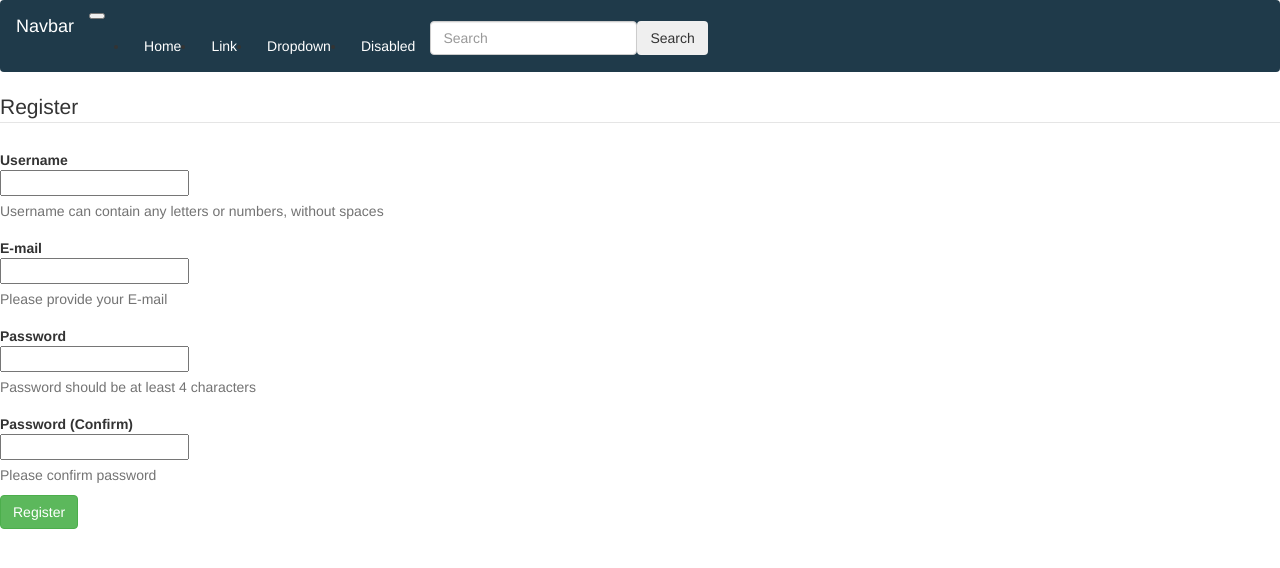
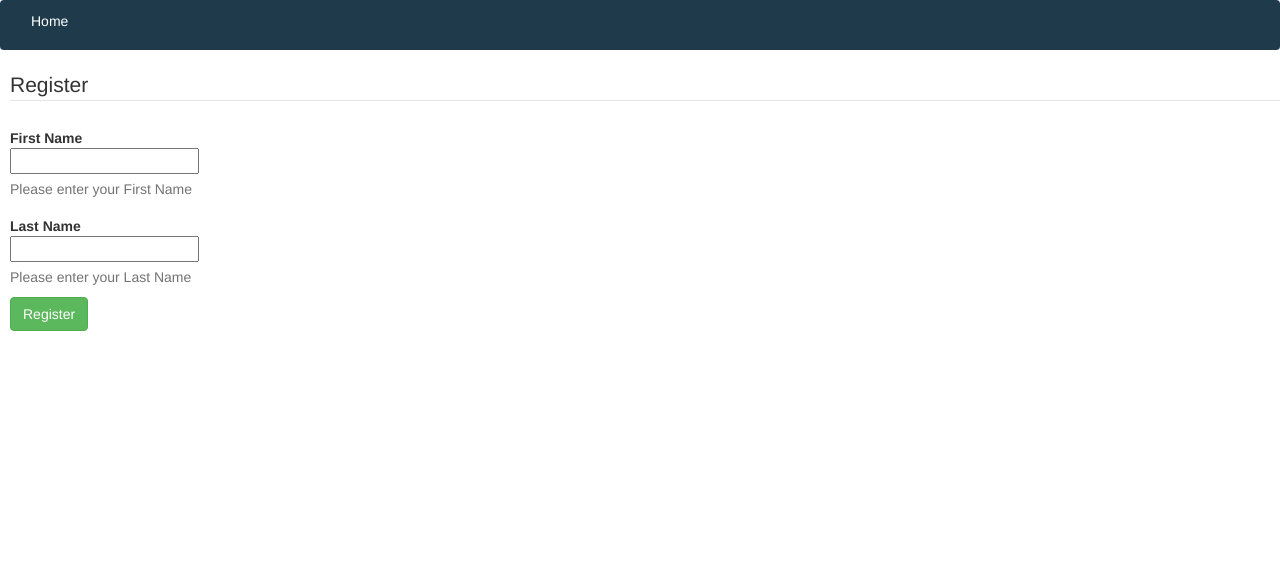
Before and after one commit to bbarclay28/328Project, an Angular app: page /registration in a window 1280 px wide. Shown: the top 568 px of the page. Built offline with nearby package versions, Linux system fonts and the light colour scheme.

Commit message:
Added First Name and Last Name input fields

```diff
--- a/src/app/registration/registration.component.html
+++ b/src/app/registration/registration.component.html
@@ -5,44 +5,14 @@
   <meta charset="utf-8">
   <meta name="viewport" content="width=device-width, initial-scale=1">
   <link rel="stylesheet" href="https://maxcdn.bootstrapcdn.com/bootstrap/3.4.1/css/bootstrap.min.css">
+  <link rel="stylesheet" href=".\registration.component.less">
   <script src="https://ajax.googleapis.com/ajax/libs/jquery/3.7.1/jquery.min.js"></script>
   <script src="https://maxcdn.bootstrapcdn.com/bootstrap/3.4.1/js/bootstrap.min.js"></script>
 </head>
 <body>
-
     <nav class="navbar navbar-expand-lg navbar-light bg-light">
-        <a class="navbar-brand" href="#">Navbar</a>
-        <button class="navbar-toggler" type="button" data-toggle="collapse" data-target="#navbarSupportedContent" aria-controls="navbarSupportedContent" aria-expanded="false" aria-label="Toggle navigation">
-          <span class="navbar-toggler-icon"></span>
-        </button>
-
         <div class="collapse navbar-collapse" id="navbarSupportedContent">
-          <ul class="navbar-nav mr-auto">
-            <li class="nav-item active">
               <a class="nav-link" href="#">Home <span class="sr-only">(current)</span></a>
-            </li>
-            <li class="nav-item">
-              <a class="nav-link" href="#">Link</a>
-            </li>
-            <li class="nav-item dropdown">
-              <a class="nav-link dropdown-toggle" href="#" id="navbarDropdown" role="button" data-toggle="dropdown" aria-haspopup="true" aria-expanded="false">
-                Dropdown
-              </a>
-              <div class="dropdown-menu" aria-labelledby="navbarDropdown">
-                <a class="dropdown-item" href="#">Action</a>
-                <a class="dropdown-item" href="#">Another action</a>
-                <div class="dropdown-divider"></div>
-                <a class="dropdown-item" href="#">Something else here</a>
-              </div>
-            </li>
-            <li class="nav-item">
-              <a class="nav-link disabled" href="#">Disabled</a>
-            </li>
-          </ul>
-          <form class="form-inline my-2 my-lg-0">
-            <input class="form-control mr-sm-2" type="search" placeholder="Search" aria-label="Search">
-            <button class="btn btn-outline-success my-2 my-sm-0" type="submit">Search</button>
-          </form>
         </div>
       </nav>
 
@@ -52,38 +22,21 @@
       <legend class="">Register</legend>
     </div>
     <div class="control-group">
-      <!-- Username -->
-      <label class="control-label"  for="username">Username</label>
+      <!-- First Name -->
+      <label class="control-label"  for="first">First Name</label>
       <div class="controls">
-        <input type="text" id="username" name="username" placeholder="" class="input-xlarge">
-        <p class="help-block">Username can contain any letters or numbers, without spaces</p>
+        <input type="text" id="first" name="first" placeholder="" class="input-xlarge">
+        <p class="help-block">Please enter your First Name</p>
+
       </div>
     </div>
 
     <div class="control-group">
-      <!-- E-mail -->
-      <label class="control-label" for="email">E-mail</label>
+      <!-- Last Name -->
+      <label class="control-label" for="last">Last Name</label>
       <div class="controls">
-        <input type="text" id="email" name="email" placeholder="" class="input-xlarge">
-        <p class="help-block">Please provide your E-mail</p>
-      </div>
-    </div>
-
-    <div class="control-group">
-      <!-- Password-->
-      <label class="control-label" for="password">Password</label>
-      <div class="controls">
-        <input type="password" id="password" name="password" placeholder="" class="input-xlarge">
-        <p class="help-block">Password should be at least 4 characters</p>
-      </div>
-    </div>
-
-    <div class="control-group">
-      <!-- Password -->
-      <label class="control-label"  for="password_confirm">Password (Confirm)</label>
-      <div class="controls">
-        <input type="password" id="password_confirm" name="password_confirm" placeholder="" class="input-xlarge">
-        <p class="help-block">Please confirm password</p>
+        <input type="text" id="last" name="last" placeholder="" class="input-xlarge">
+        <p class="help-block">Please enter your Last Name</p>
       </div>
     </div>
 
--- a/src/app/registration/registration.component.less
+++ b/src/app/registration/registration.component.less
@@ -0,0 +1,3 @@
+fieldset{
+    padding-left: 10px;
+}
```
